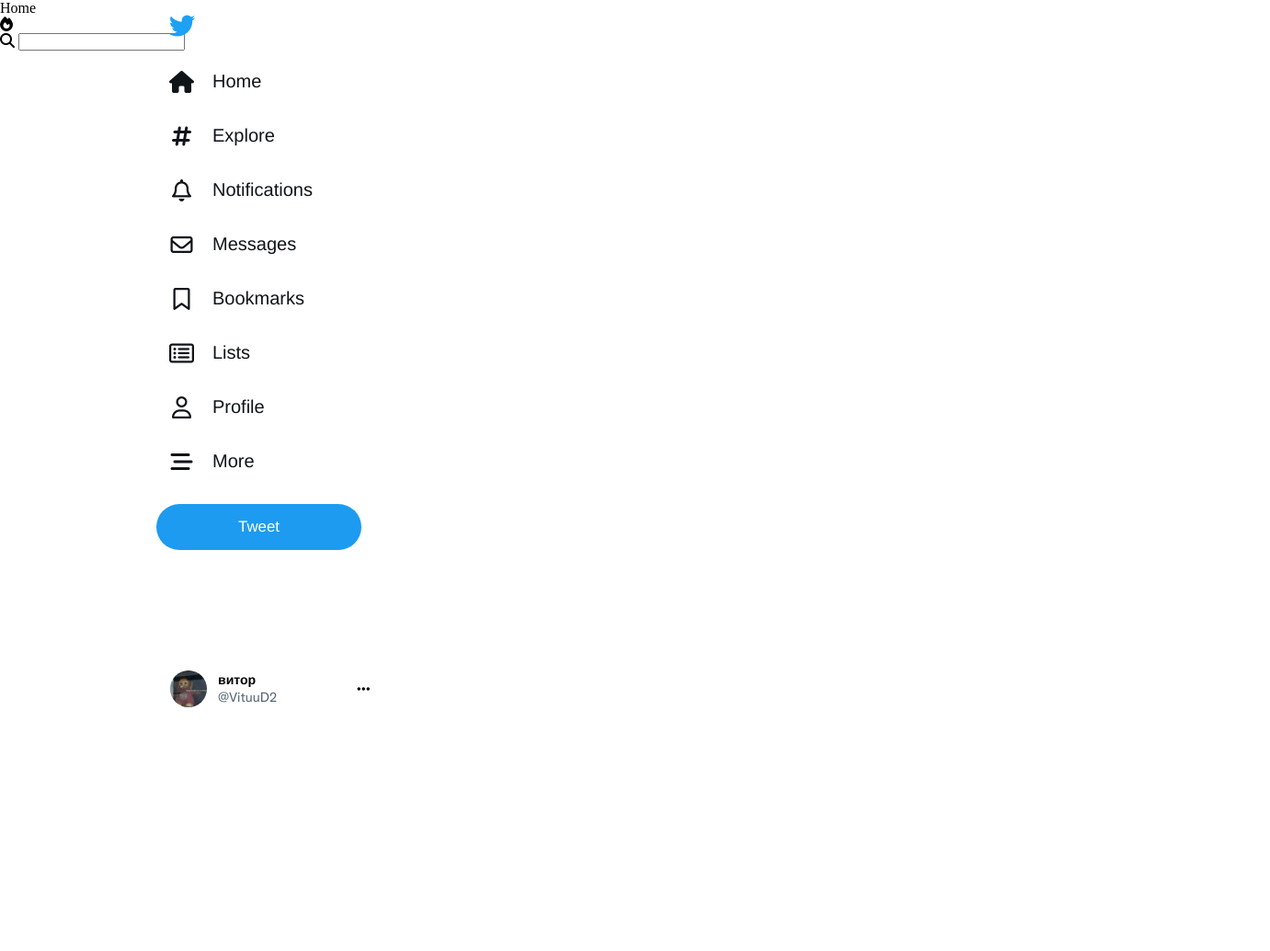
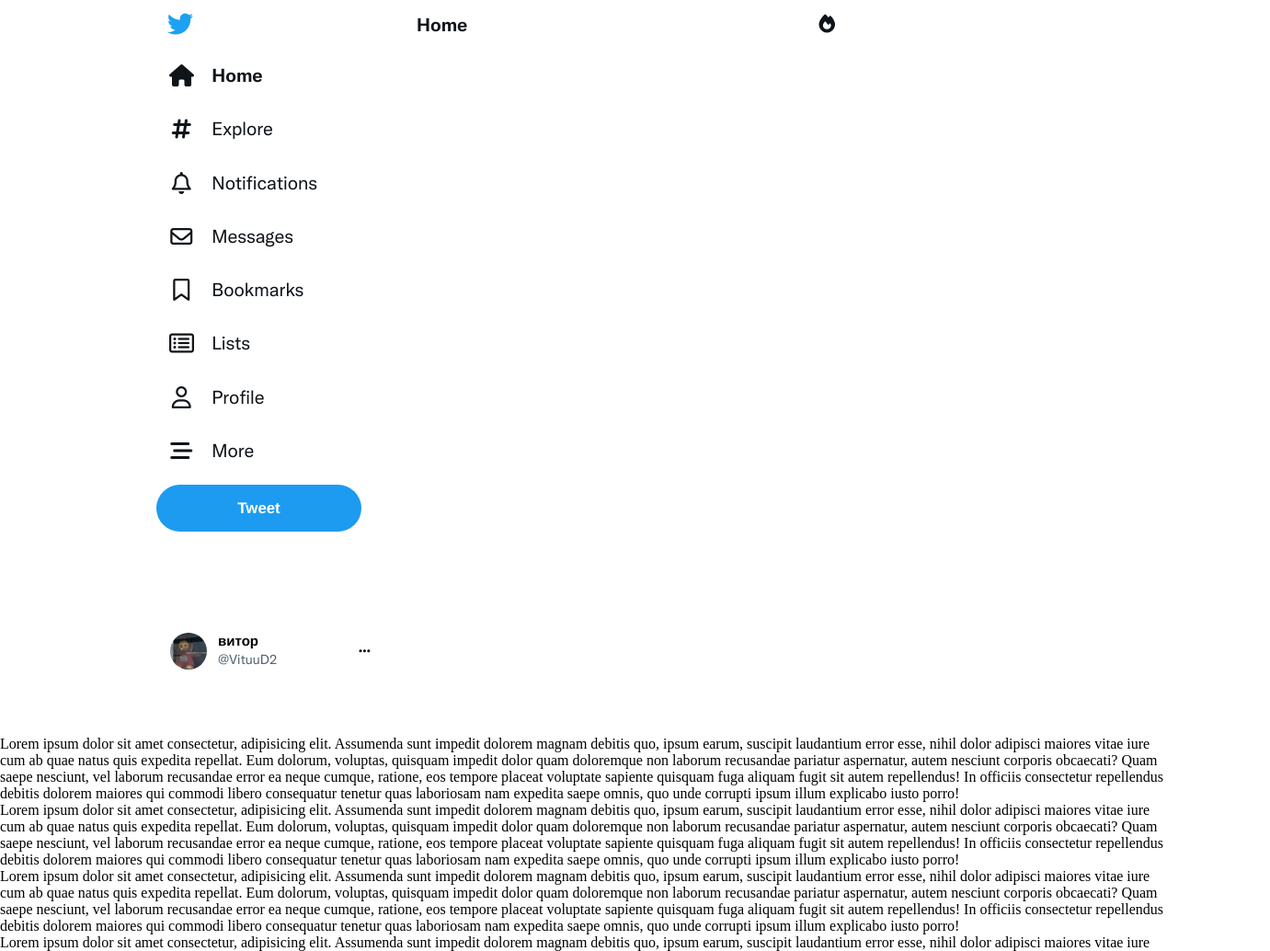
Before and after one commit to VituuD2-zz/ttcopy, a plain HTML site: page index.html in a window 1280 px wide. Shown: the top 1034 px of the page at 92% size, 1381 px wide, since content can reach past the window. Before the commit the page ends 800 px from the top, so only its background shows below. Drawn offline with nearby package versions, Linux system fonts and the light colour scheme; a web font is replaced by a local one.

Commit message:
page v1.5

```diff
--- a/index.html
+++ b/index.html
@@ -16,9 +16,9 @@
             <img src="images/twitter-logo.png" alt="Twitter logo">
         </a>
         <div class="nav-list-container">
-            <a href="#" class="main-page">
+            <a href="#" class="home-">
                 <i class="fas fa-home"></i>
-                <span>Home</span>
+                <span class="main-page">Home</span>
             </a>
 
             <a href="#">
@@ -107,17 +107,42 @@
         </div>
     </nav>
 
+    <main class="main-content">
+        <div class="center-content">
+            <a href="#"class="center-content-topbar">
+                <div class="page-title main-page">
+                    Home
+                </div>
 
-    <nav class="horizontal">
-        <div>Home</div>
-        <div>
-            <i class="fas fa-fire"></i>
+                <div class="fire-icon">
+                    <i class="fas fa-fire"></i>
+                </div>
+            </a>
         </div>
-        <div class="search-input-container">
+
+        <!-- <div class="search-input-container">
             <i class="fas fa-search"></i>
             <input type="text" >
-        </div>
-    </nav>
+        </div> -->
+    </main>
     <script src="script.js"></script>
+    <p>
+        Lorem ipsum dolor sit amet consectetur, adipisicing elit. Assumenda sunt impedit dolorem magnam debitis quo, ipsum earum, suscipit laudantium error esse, nihil dolor adipisci maiores vitae iure cum ab quae natus quis expedita repellat. Eum dolorum, voluptas, quisquam impedit dolor quam doloremque non laborum recusandae pariatur aspernatur, autem nesciunt corporis obcaecati? Quam saepe nesciunt, vel laborum recusandae error ea neque cumque, ratione, eos tempore placeat voluptate sapiente quisquam fuga aliquam fugit sit autem repellendus! In officiis consectetur repellendus debitis dolorem maiores qui commodi libero consequatur tenetur quas laboriosam nam expedita saepe omnis, quo unde corrupti ipsum illum explicabo iusto porro!
+    </p>
+    <p>
+        Lorem ipsum dolor sit amet consectetur, adipisicing elit. Assumenda sunt impedit dolorem magnam debitis quo, ipsum earum, suscipit laudantium error esse, nihil dolor adipisci maiores vitae iure cum ab quae natus quis expedita repellat. Eum dolorum, voluptas, quisquam impedit dolor quam doloremque non laborum recusandae pariatur aspernatur, autem nesciunt corporis obcaecati? Quam saepe nesciunt, vel laborum recusandae error ea neque cumque, ratione, eos tempore placeat voluptate sapiente quisquam fuga aliquam fugit sit autem repellendus! In officiis consectetur repellendus debitis dolorem maiores qui commodi libero consequatur tenetur quas laboriosam nam expedita saepe omnis, quo unde corrupti ipsum illum explicabo iusto porro!
+    </p>
+    <p>
+        Lorem ipsum dolor sit amet consectetur, adipisicing elit. Assumenda sunt impedit dolorem magnam debitis quo, ipsum earum, suscipit laudantium error esse, nihil dolor adipisci maiores vitae iure cum ab quae natus quis expedita repellat. Eum dolorum, voluptas, quisquam impedit dolor quam doloremque non laborum recusandae pariatur aspernatur, autem nesciunt corporis obcaecati? Quam saepe nesciunt, vel laborum recusandae error ea neque cumque, ratione, eos tempore placeat voluptate sapiente quisquam fuga aliquam fugit sit autem repellendus! In officiis consectetur repellendus debitis dolorem maiores qui commodi libero consequatur tenetur quas laboriosam nam expedita saepe omnis, quo unde corrupti ipsum illum explicabo iusto porro!
+    </p>
+    <p>
+        Lorem ipsum dolor sit amet consectetur, adipisicing elit. Assumenda sunt impedit dolorem magnam debitis quo, ipsum earum, suscipit laudantium error esse, nihil dolor adipisci maiores vitae iure cum ab quae natus quis expedita repellat. Eum dolorum, voluptas, quisquam impedit dolor quam doloremque non laborum recusandae pariatur aspernatur, autem nesciunt corporis obcaecati? Quam saepe nesciunt, vel laborum recusandae error ea neque cumque, ratione, eos tempore placeat voluptate sapiente quisquam fuga aliquam fugit sit autem repellendus! In officiis consectetur repellendus debitis dolorem maiores qui commodi libero consequatur tenetur quas laboriosam nam expedita saepe omnis, quo unde corrupti ipsum illum explicabo iusto porro!
+    </p>
+    <p>
+        Lorem ipsum dolor sit amet consectetur, adipisicing elit. Assumenda sunt impedit dolorem magnam debitis quo, ipsum earum, suscipit laudantium error esse, nihil dolor adipisci maiores vitae iure cum ab quae natus quis expedita repellat. Eum dolorum, voluptas, quisquam impedit dolor quam doloremque non laborum recusandae pariatur aspernatur, autem nesciunt corporis obcaecati? Quam saepe nesciunt, vel laborum recusandae error ea neque cumque, ratione, eos tempore placeat voluptate sapiente quisquam fuga aliquam fugit sit autem repellendus! In officiis consectetur repellendus debitis dolorem maiores qui commodi libero consequatur tenetur quas laboriosam nam expedita saepe omnis, quo unde corrupti ipsum illum explicabo iusto porro!
+    </p>
+    <p>
+        Lorem ipsum dolor sit amet consectetur, adipisicing elit. Assumenda sunt impedit dolorem magnam debitis quo, ipsum earum, suscipit laudantium error esse, nihil dolor adipisci maiores vitae iure cum ab quae natus quis expedita repellat. Eum dolorum, voluptas, quisquam impedit dolor quam doloremque non laborum recusandae pariatur aspernatur, autem nesciunt corporis obcaecati? Quam saepe nesciunt, vel laborum recusandae error ea neque cumque, ratione, eos tempore placeat voluptate sapiente quisquam fuga aliquam fugit sit autem repellendus! In officiis consectetur repellendus debitis dolorem maiores qui commodi libero consequatur tenetur quas laboriosam nam expedita saepe omnis, quo unde corrupti ipsum illum explicabo iusto porro!
+    </p>
 </body>
 </html>
--- a/style/style.css
+++ b/style/style.css
@@ -1,6 +1,6 @@
-/* v1.3
-23/12/21
-11:35am */
+/* v1.5
+24/12/21
+4:15am */
 
 @charset "UTF-8";
 
@@ -54,26 +54,34 @@
     list-style-type: none;
 }
 
+body{
+    width: 100%;
+    height: 100vh;
+    background-color: #fff;
+}
 
  /* VERTICAL NAVBAR CONFIG */
 
 nav.vertical{
-    position: fixed;
+    position: absolute;
     display: flex;
-    align-items: flex-start;
     margin-left: 170px;
     flex-direction: column;
-    gap: 8px;
+    width: 263px;
+
+    justify-content: flex-start;
 }
 
     /* LOGO */
 
 nav.vertical .logo-icon{
-    margin-top: 2px;
-    margin-left: 2px;
-    padding: 10px;
     border-radius: 100px;
-    line-height: 12px;
+    width: 52px;
+    height: 52px;
+    padding: 2px 0;
+    display: flex;
+    align-items: center;
+    justify-content: center;
 }
 
 nav.vertical .logo-icon:hover{
@@ -81,7 +89,7 @@
 }
 
 nav.vertical .logo-icon img{
-    max-width: 32px;
+    width: 32px;
     height: 32px;
 }
 
@@ -90,21 +98,25 @@
 nav.vertical .nav-list-container{
     display: flex;
     flex-direction: column;
-    gap: 7px;
     align-items: flex-start;
+    margin-top: 2px;
+    margin-bottom: 4px;
 }
 
-nav.vertical .nav-list-container .main-page{
-    font-family: var(--apple-bold);
+.main-page{
+    font-family: var(--default-bold);
 }
 
 nav.vertical .nav-list-container a{
     display: flex;
     color: var(--default-link-gray);
-    font: normal 1.25rem var(--apple-normal);
-    padding: 14px;
-    gap: 20px;
+    font: normal 1.25rem var(--default-normal);
+    padding: 16px 14px;
 }
+
+/* nav.vertical .nav-list-container .home-{
+    padding-top: 12.5px;
+} */
 
 nav.vertical .nav-list-container a:hover{
     background-color: var(--white-box-hover);
@@ -113,14 +125,15 @@
 
 nav.vertical .nav-list-container  a i{
     font-size: 1.5rem;
-    width: 27px;
-    height: 24px;
+    width: 26.25px;
+    height: 26.25px;
     display: inline-block;
     text-align: center;
 }
 
 nav.vertical .nav-list-container  a span{
-    padding-right: 15px;
+    margin-right: 16px;
+    margin-left: 20px;
 }
 
     /* TWEET BUTTON */
@@ -130,11 +143,11 @@
     display: flex;
     color: #fff;
     width: 223px;
-    height: 50px;
+    height: 51px;
     border-radius: 9999px;
     justify-content: center;
     align-items: center;
-    margin: 12px 0;
+    margin: 3px 0;
     transition: all .25s ease;
 }
 
@@ -143,14 +156,14 @@
 }
 
 nav.vertical .tweet-compose-link-container span{
-    font: normal 1.05rem var(--apple-bold);
+    font: bold 1.05rem var(--apple-bold);
 }
 
     /* ACCOUNT SETTINGS */
 
 .acc-settings-container{
     display: flex;
-    margin-top: 40%;
+    margin-top: 93px;
     gap: 12px;
     cursor: pointer;
     padding: 10px 15px;
@@ -162,14 +175,11 @@
     background-color: var(--white-box-hover);
 }
 
-nav.vertical .acc-settings-container .acc-img{
-    margin-top: 2px;
-}
-
 nav.vertical .acc-settings-container .acc-img img{
     border-radius: 99999px;
     width: 40px;
     height: 40px;
+    margin-top: 4px;
 }
 
 nav.vertical .acc-settings-container .acc-namenat{
@@ -180,7 +190,7 @@
 }
 
 nav.vertical .acc-settings-container .acc-namenat .name{
-    font: bold 0.88rem var(--apple-normal);
+    font: bold 0.94rem var(--default-normal);
 }
 
 nav.vertical .acc-settings-container .acc-namenat .at{
@@ -189,27 +199,28 @@
 }
 
 nav.vertical .acc-settings-container .dots{
-    margin-left: 75px;
+    margin-left: 77px;
     align-self: center;
+    font-size: 0.88rem;
 }
 
 /* POP-UP CONFIG */
 
 .acc-switcher-p-u{
-    position: fixed;
+    position: absolute;
     display: flex;
     flex-direction: column;
     border-radius: 20px;
     padding-top: 12px;
     padding-bottom: 12px;
     box-shadow: rgb(101 119 134 / 20%) 0px 0px 15px, rgb(101 119 134 / 15%) 0px 0px 3px 1px;
-    top: -100%;
-    margin-left: -1%;
+    bottom: -100%;
     background-color: #fff;
+    transition: all .08s ease-in;
 }
 
 .acc-switcher-p-u.active{
-    top: 64%;
+    bottom: 11%;
 }
 
     /* POP-UP ACCOUNT SETTINGS */
@@ -279,16 +290,45 @@
     border-radius: 0px 0px 6px 6px;
 }
 
-nav.vertical .acc-switcher-p-u .add-acc-p-u{
+/* MAIN CONTENT CONFIG */
 
+main.main-content{
+    width: 74vw;
+    display: flex;
+    position: sticky;
+    margin-left: 434px;
+    height: 100vh;
+    justify-content: flex-start;
+    flex-direction: column;
 }
 
-nav.vertical .acc-switcher-p-u .logout-p-u{
-
+main.main-content .center-content{
+    width: 40vw;
+    height: inherit;
+    display: flex;
 }
 
-/* HORIZONTAL NAVBAR CONFIG */
+main.main-content .center-content .center-content-topbar{
+    position: sticky;
+    top: 0;
+    width: inherit;
+    height: 53px;
+    display: flex;
+    align-items: center;
+    justify-content: space-between;
+    padding: 0 19px;
+}
 
+main.main-content .page-title{
+    font-size: 1.25rem ;
+    color: var(--default-link-gray);
+}
+
+main.main-content .fire-icon{
+    font-size: 1.25rem;
+    margin-right: 4%;
+    color: var(--default-link-gray);
+}
 
 
 
```
Also changed, not shown: images/Screenshot from 2021-12-24 04-13-43.png (added), images/stars.svg (added).
